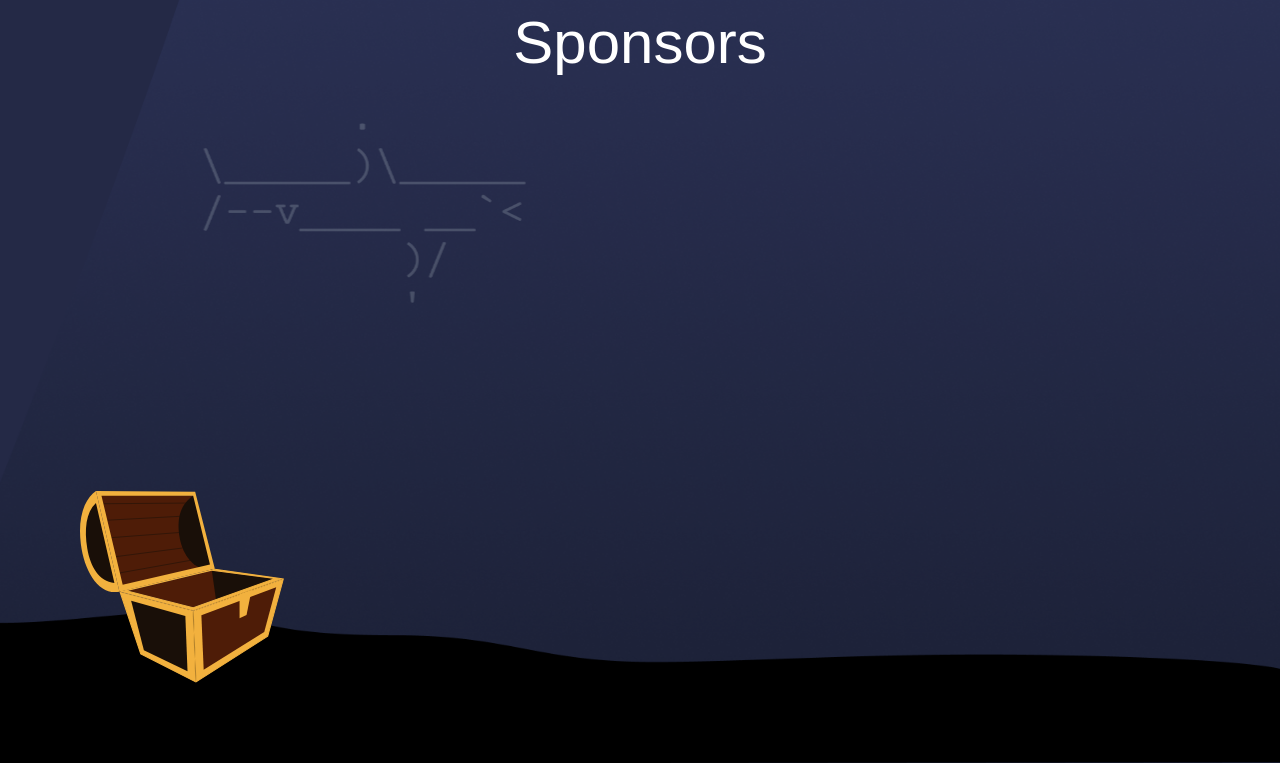
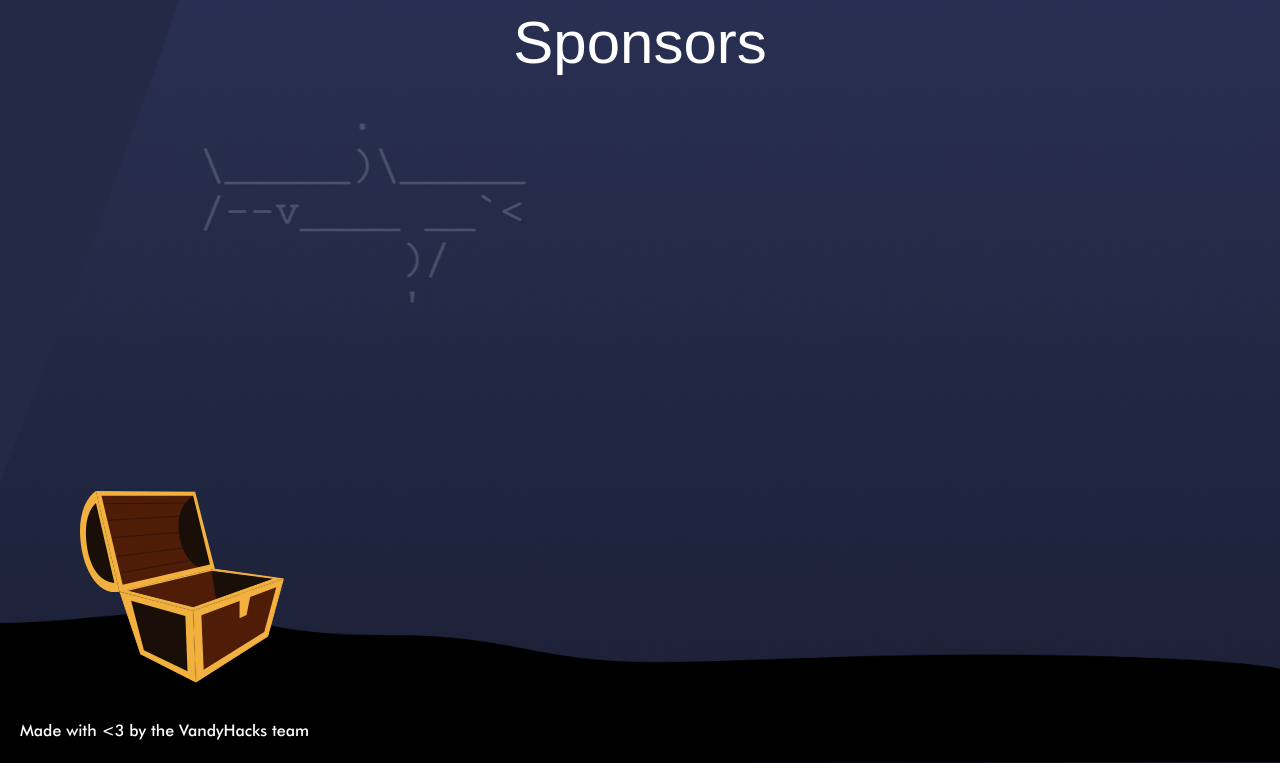
Before and after one commit to VandyHacks/vh9-promo-site, a Svelte app: page / in a window 1280 px wide. Shown: the part 4837-5600 px from the top of the page. Built offline with nearby package versions, Linux system fonts and the light colour scheme; a web font is replaced by a local one.

Commit message:
smol fix

```diff
--- a/src/App.svelte
+++ b/src/App.svelte
@@ -201,7 +201,7 @@
     }
 
     #tsparticles {
-        height: 700vh;
+        height: 680vh;
     }
 
     canvas {
--- a/src/pages/Sponsors.svelte
+++ b/src/pages/Sponsors.svelte
@@ -13,4 +13,8 @@
     >
         <div class="text-white text-2xl md:text-4xl lg:text-6xl">Sponsors</div>
     </div>
+
+    <div class="absolute bottom-[20px] left-[20px] z-20 font-['Futura']">
+        Made with &lt;3 by the VandyHacks team
+    </div>
 </div>
```
